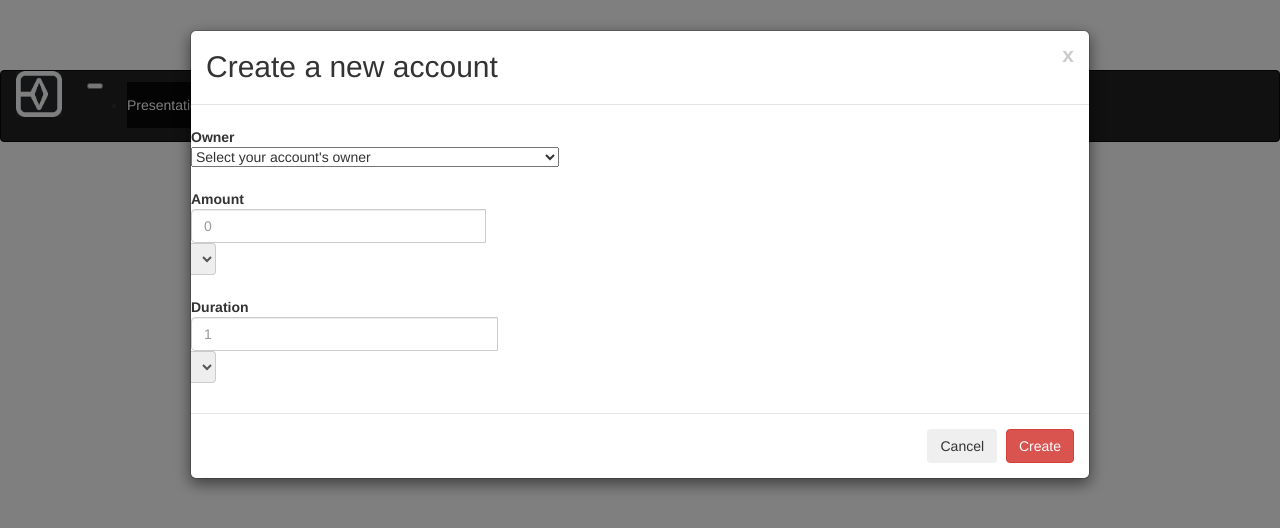
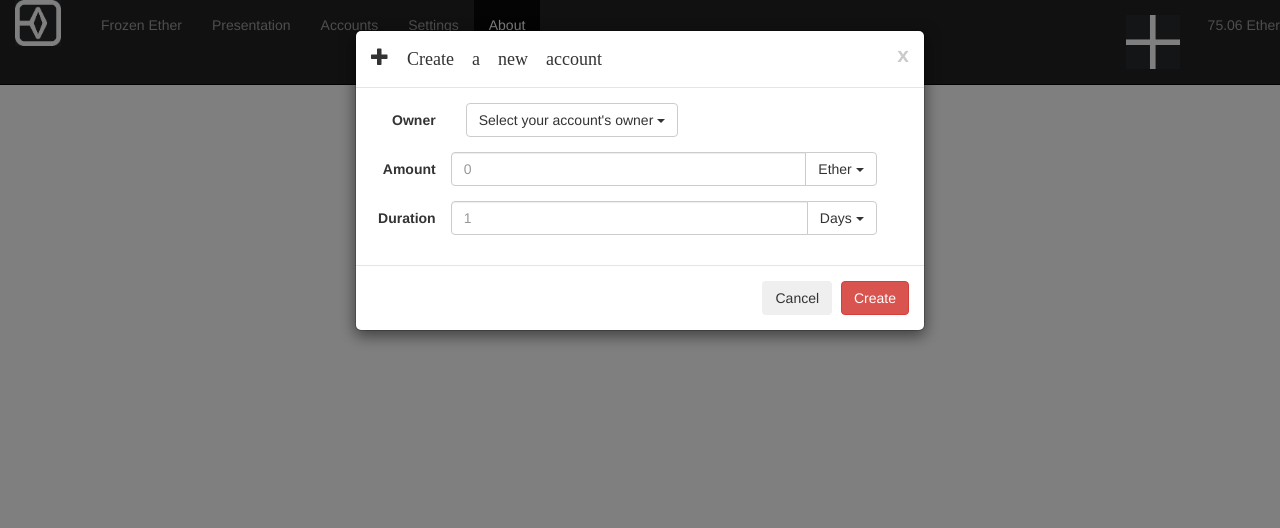
Before and after one commit to SimonBatardiere/frozenether, a website: page app/static/create.html in a window 1280 px wide. Both pictures are taken after a click on the button "Create". Drawn offline with nearby package versions, Linux system fonts and the light colour scheme.

Commit message:
Update static HTML files

```diff
--- a/app/static/create.html
+++ b/app/static/create.html
@@ -10,77 +10,84 @@
   </head>
 
   <body>
-		<nav class="navbar navbar-toggleable-md navbar-inverse fixed-top bg-inverse">
-			<button class="navbar-toggler navbar-toggler-right hidden-lg-up" type="button" data-toggle="collapse" data-target="#navbars_frozenether" aria-controls="navbars_frozenether" aria-expanded="false" aria-label="Toggle navigation">
-				<span class="navbar-toggler-icon"></span>
+    <nav class="navbar navbar-inverse navbar-fixed-top">
+      <div class="container-fluid">
+        <div class="navbar-header">
+          <button type="button" class="navbar-toggle collapsed" data-toggle="collapse" data-target="#fe-navbar-collapse" aria-expanded="false">
+            <span class="sr-only">Toggle navigation</span>
+            <span class="icon-bar"></span>
+            <span class="icon-bar"></span>
+            <span class="icon-bar"></span>
           </button>
           <a class="navbar-brand" href="#"><img src="images/logo.png" alt="Frozen Ether logo"></a>
+        </div>
 
-			<div class="collapse navbar-collapse" id="navbars_frozenether">
-				<ul class="navbar-nav mr-auto">
-					<li class="nav-item active">
-						<a class="nav-link" href="#">Presentation<span class="sr-only">(current)</span></a>
-					</li>
-					<li class="nav-item">
-						<a class="nav-link" href="#">Accounts</a>
-					</li>
-					<li class="nav-item">
-						<a class="nav-link" href="#">Settings</a>
-					</li>
-					<li class="nav-item">
-						<a class="nav-link" href="#">Help</a>
-					</li>
+        <div class="collapse navbar-collapse" id="fe-navbar-collapse">
+          <p class="navbar-text fe-navbar-brand">Frozen Ether</p>
+          <ul class="nav navbar-nav">
+            <li><a href="#">Presentation</a></li>
+            <li><a href="#">Accounts</a></li>
+            <li><a href="#">Settings</a></li>
+            <li class="active"><a href="#">About<span class="sr-only"> (current)</span></a></li>
           </ul>
-				<div class="navbra-right">
-					<button type="button" data-toggle="modal" href="#popup_create" class="btn btn-default navbar-btn">Create</button>
-					<p class="navbar-text">75.06 Ether</p>
+          <p class="navbar-text navbar-right fe-navbar-ether" title="Amount frozen on Ethereum">75.06 Ether</p>
+          <button type="button" data-toggle="modal" href="#popup_create" class="btn btn-link navbar-btn navbar-right fe-navbar-create"  title="Create">
+            <img src="images/create.png" alt="Create new account">
+            <span class="sr-only">Create</span>
+          </button>
         </div>
       </div>
     </nav>
 
-		<div class="modal fade" id="popup_create">
-			<div class="modal-dialog modal-lg">
+    <div id="popup_create" class="modal fade" tabindex="-1" role="dialog">
+      <div class="modal-dialog container-fluid">
         <div class="modal-content">
           <div class="modal-header">
             <button type="button" class="close" data-dismiss="modal">x</button>
-						<h2 class="modal-title">Create a new account</h2>
+            <h4 class="modal-title"><span class="glyphicon glyphicon-plus" aria-hidden="true"> Create a new account</h4>
           </div>
           <div class="modal-body">
             <form class="form-horizontal">
-							<div class="form-group row">
-								<label for="create_owner" class="col-3 control-label">Owner</label>
-								<div class="col-9">
-									<select id="create_owner">
-										<option value="" disabled selected>Select your account's owner</option>
-										<option value="0x6483d4DBBEAe052F69C90b0Bd26cCFF2A44Ada13">0x6483d4DBBEAe052F69C90b0Bd26cCFF2A44Ada13</option>
-										<option value="0x6483d4DBBEAe052F69C90b0Bd26cCFF2A44Ada13">0x6483d4DBBEAe052F69C90b0Bd26cCFF2A44Ada13</option>
-										<option value="0x6483d4DBBEAe052F69C90b0Bd26cCFF2A44Ada13">0x6483d4DBBEAe052F69C90b0Bd26cCFF2A44Ada13</option>
-									</select>
+              <div class="form-group">
+                <label for="create_owner" class="col-sm-2 control-label">Owner</label>
+                <div class="col-sm-9">
+                  <button id="create_owner" type="button" class="btn btn-default dropdown-toggle" data-toggle="dropdown" aria-haspopup="true" aria-expanded="false">Select your account's owner <span class="caret"></span></button>
+                  <ul class="dropdown-menu dropdown-menu-right">
+                    <li><a href="#">0x6483d4DBBEAe052F69C90b0Bd26cCFF2A44Ada13</a></li>
+                    <li><a href="#">0x6483d4DBBEAe052F69C90b0Bd26cCFF2A44Ada13</a></li>
+                    <li><a href="#">0x6483d4DBBEAe052F69C90b0Bd26cCFF2A44Ada13</a></li>
+                  </ul>
                 </div>
               </div>
-							<div class="form-group row">
-								<label for="create_amount" class="col-3 control-label">Amount</label>
-								<div class="input-group col-9">
-									<input type="text" class="form-control" id="create_amount" placeholder="0"/>
-									<select id="create_amount_unit" class="input-group-addon col-3">
-										<option value="ether">Ether</option>
-										<option value="finney">Finney</option>
-									</select>
+              <div class="form-group">
+                <label for="create_amount" class="col-sm-2 control-label">Amount</label>
+                <div class="col-sm-9 input-group">
+                  <input type="text" class="form-control" id="create_amount" placeholder="0">
+                  <div class="input-group-btn">
+                    <button type="button" class="btn btn-default dropdown-toggle" data-toggle="dropdown" aria-haspopup="true" aria-expanded="false">Ether <span class="caret"></span></button>
+                    <ul class="dropdown-menu dropdown-menu-right">
+                      <li><a href="#">Ether</a></li>
+                      <li><a href="#">Finney</a></li>
+                    </ul>
                   </div>
                 </div>
-							<div class="form-group row">
-								<label for="create_duration" class="col-3 control-label">Duration</label>
-								<div class="input-group col-9">
-									<input type="number" class="form-control" id="create_duration" placeholder="1" min="0"/>
-									<select id="create_duration_unit" class="input-group-addon col-3">
-										<option value="second">Seconds</option>
-										<option value="minute">Minutes</option>
-										<option value="hour">Hours</option>
-										<option value="day" selected>Days</option>
-										<option value="week">Weeks</option>
-										<option value="month">Months</option>
-										<option value="year">Years</option>
-									</select>
+              </div>
+              <div class="form-group">
+                <label for="create_duration" class="col-sm-2 control-label">Duration</label>
+                <div class="col-sm-9 input-group">
+                  <input type="number" class="form-control" id="create_duration" placeholder="1" min="0">
+                  <div class="input-group-btn">
+                    <button type="button" class="btn btn-default dropdown-toggle" data-toggle="dropdown" aria-haspopup="true" aria-expanded="false">Days <span class="caret"></span></button>
+                    <ul class="dropdown-menu dropdown-menu-right">
+                      <li><a href="#">Seconds</a></li>
+                      <li><a href="#">Minutes</a></li>
+                      <li><a href="#">Hours</a></li>
+                      <li><a href="#">Days</a></li>
+                      <li><a href="#">Weeks</a></li>
+                      <li><a href="#">Months</a></li>
+                      <li><a href="#">Years</a></li>
+                    </ul>
+                  </div>
                 </div>
               </div>
             </form>
@@ -91,7 +98,6 @@
           </div>
         </div>
       </div>
-
     </div>
 
     <script src="javascripts/jquery-3.2.0.min.js"></script>
--- /dev/null
+++ b/app/static/main.css
@@ -0,0 +1,41 @@
+body {
+	padding-top: 70px;
+}
+
+.navbar-brand {
+	padding: 0rem;
+	margin: 5px;
+	height: 40px;
+}
+
+.navbar-brand > img {
+	max-height: 100%;
+	max-width: 100%;
+	margin-left: 2rem;
+}
+
+.fe-navbar-create {
+	padding: 0rem;
+	margin: 5px;
+	height: 40px;
+}
+
+.fe-navbar-create > img {
+	max-height: 100%;
+	max-width: 100%;
+}
+
+.navbar-inverse .navbar-text {
+	color: #fff;
+}
+
+.fe-navbar-brand {
+	padding: 10px;
+	margin: 0px;
+	font-size: 20px;
+	padding-right: 4rem;
+}
+
+.fe-navbar-ether {
+	padding-right: 2rem;
+}
```
Also changed, not shown: app/static/about.html (+21 -24 lines), app/static/index.html (+21 -24 lines), app/static/single.html (+29 -0 lines). Lines whose indentation alone changed are shown as unchanged.
